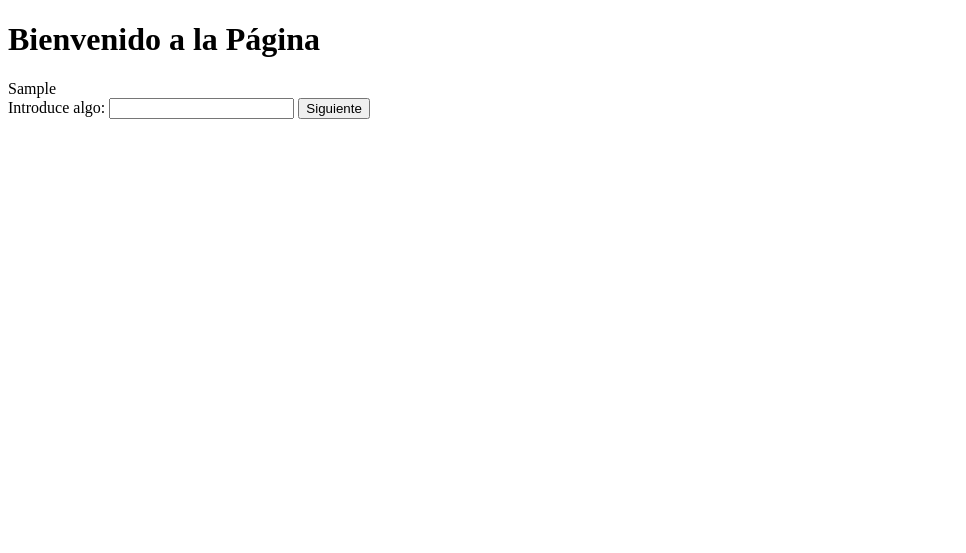
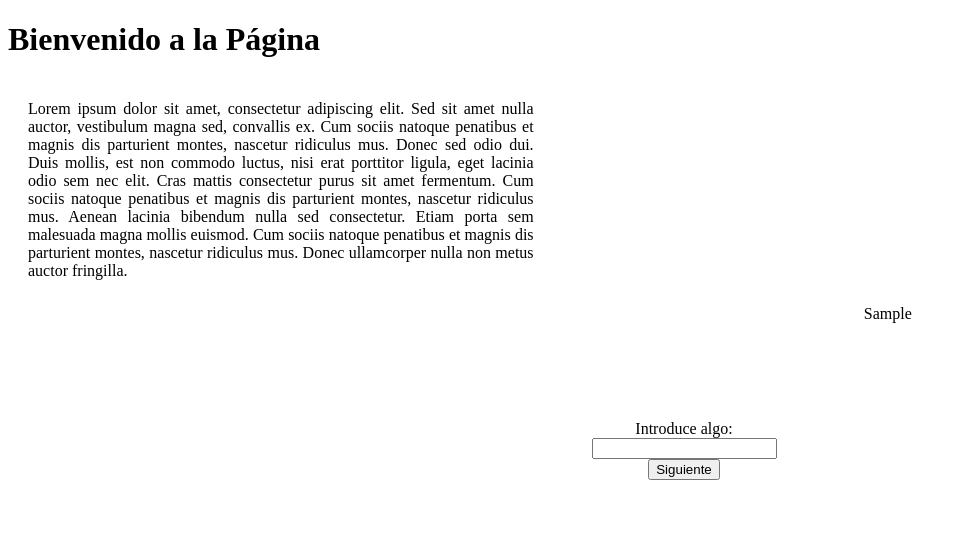
Before and after one commit to Sambek99/AgenteViajero, a Django app: template myapp/templates/myapp/bienvenida.html in a window 1280 px wide. Shown: the top 553 px of the page, without its empty margins (0-966 px from the left). Run offline with Django 5.2, Linux system fonts and the light colour scheme; the template is opened without the code that fills it: most values are stand-ins (such as "Sample title", 1, 10 or a date in 2020).

Commit message:
Cambios y eliminacion de código basura

```diff
--- /dev/null
+++ b/myapp/static/texto.txt
@@ -0,0 +1 @@
+Lorem ipsum dolor sit amet, consectetur adipiscing elit. Sed sit amet nulla auctor, vestibulum magna sed, convallis ex. Cum sociis natoque penatibus et magnis dis parturient montes, nascetur ridiculus mus. Donec sed odio dui. Duis mollis, est non commodo luctus, nisi erat porttitor ligula, eget lacinia odio sem nec elit. Cras mattis consectetur purus sit amet fermentum. Cum sociis natoque penatibus et magnis dis parturient montes, nascetur ridiculus mus. Aenean lacinia bibendum nulla sed consectetur. Etiam porta sem malesuada magna mollis euismod. Cum sociis natoque penatibus et magnis dis parturient montes, nascetur ridiculus mus. Donec ullamcorper nulla non metus auctor fringilla.
--- a/myapp/templates/myapp/bienvenida.html
+++ b/myapp/templates/myapp/bienvenida.html
@@ -2,21 +2,59 @@
 <html>
 <head>
     <title>Bienvenido</title>
+    <style>
+        .texto-formulario {
+            float: left;
+            width: 40%;
+            padding: 20px;
+            text-align: justify;
+            white-space: pre-wrap; /* Para respetar los saltos de línea del texto */
+        }
+        .grafico {
+            float: right;
+            width: 60%;
+            height: 100%;
+            display: flex;
+            justify-content: center;
+            align-items: center;
+            padding: 5px;
+        }
+    </style>
 </head>
 <body>
+    {% load static %} <!-- Cargamos las etiquetas estáticas -->
+
     <h1>Bienvenido a la Página</h1>
 
+    <!-- Texto -->
+    <div class="texto-formulario" id="texto">
+        <!-- El texto del archivo .txt se cargará aquí -->
+    </div>
+
     <!-- Mostrar la gráfica -->
-    <div>
+    <div class="grafico">
         {{ bar_html|safe }}
     </div>
 
-    <!-- Input del usuario -->
+    <!-- Formulario -->
+    <div style="clear: both;"></div>
+    <div class="texto-formulario" style="width: 100%; text-align: center;">
         <form method="POST" action="{% url 'siguiente' %}">
             {% csrf_token %}
             <label for="user_input">Introduce algo:</label>
             <input type="text" id="user_input" name="user_input">
             <button type="submit">Siguiente</button>
         </form>
+    </div>
+
+    <script>
+        // Cargar el contenido del archivo texto.txt usando fetch y mostrarlo en el div con id "texto"
+        fetch("{% static 'texto.txt' %}")
+            .then(response => response.text())
+            .then(data => {
+                document.getElementById('texto').textContent = data;
+            })
+            .catch(error => console.error('Error al cargar el archivo:', error));
+    </script>
 </body>
 </html>
```
Also changed, not shown: myapp/templates/bienvenida.html (+1 -22 lines). Lines whose indentation alone changed are shown as unchanged.
